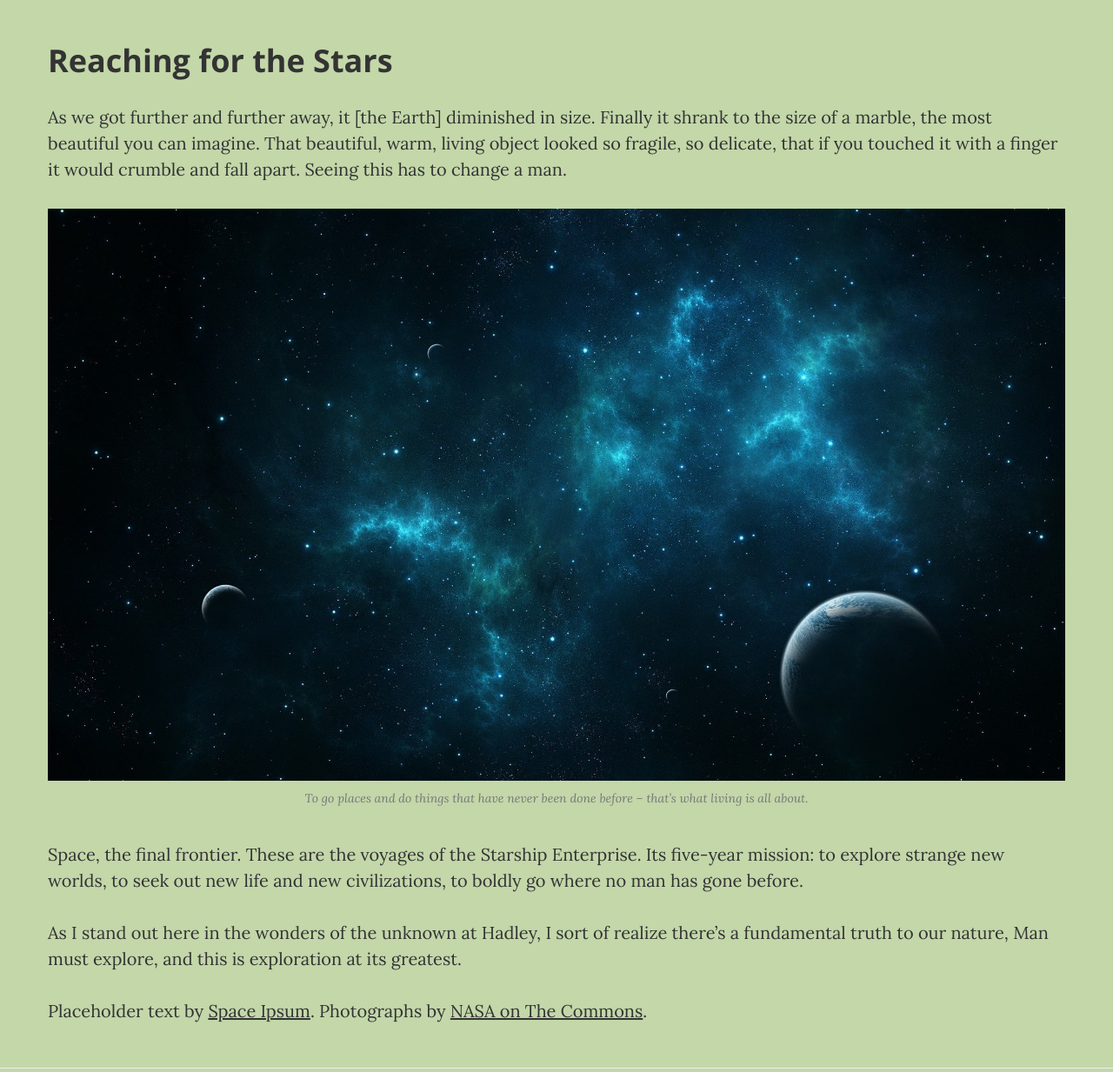
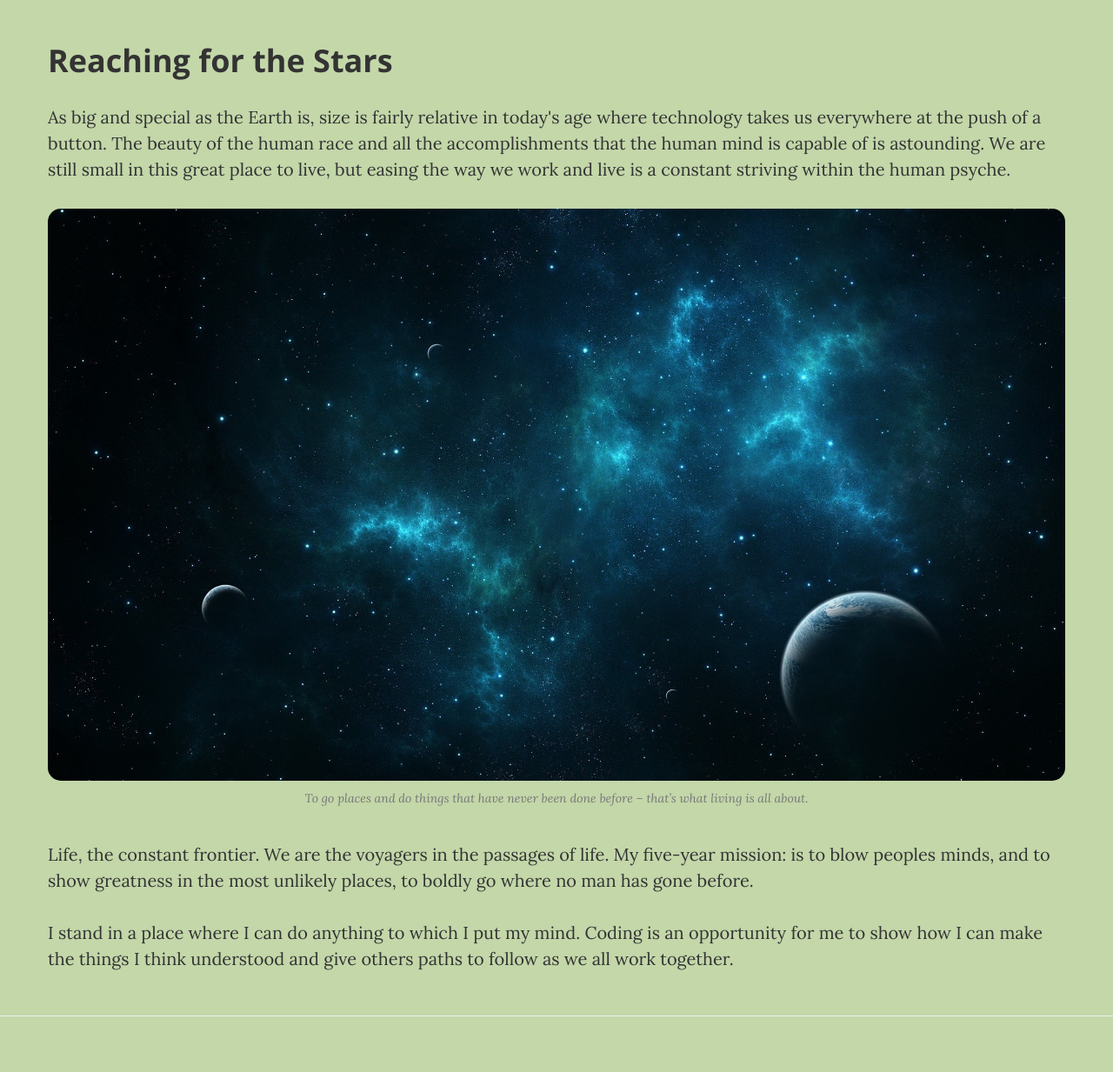
Before and after one commit to douglaskiel/douglaskiel.github.io, a website: page myjourney.html in a window 1280 px wide. Shown: the part 3135-4368 px from the top of the page at 87% size. Drawn offline with nearby package versions, Linux system fonts and the light colour scheme.

Commit message:
journey changes

```diff
--- a/myjourney.html
+++ b/myjourney.html
@@ -149,18 +149,17 @@
 
                     <h2 class="section-heading">Reaching for the Stars</h2>
 
-                    <p>As we got further and further away, it [the Earth] diminished in size. Finally it shrank to the size of a marble, the most beautiful you can imagine. That beautiful, warm, living object looked so fragile, so delicate, that if you touched it with a finger it would crumble and fall apart. Seeing this has to change a man.</p>
+                    <p>As big and special as the Earth is, size is fairly relative in today's age where technology takes us everywhere at the push of a button. The beauty of the human race and all the accomplishments that the human mind is capable of is astounding.  We are still small in this great place to live, but easing the way we work and live is a constant striving within the human psyche.</p>
 
                     <a href="#">
-                        <img class="img-responsive" src="img/blue-universe-fantasy.jpg" alt="">
+                        <img class="img-responsive" src="img/blue-universe-fantasy.jpg" style="border-radius: 15px;">
                     </a>
                     <span class="caption text-muted">To go places and do things that have never been done before – that’s what living is all about.</span>
 
-                    <p>Space, the final frontier. These are the voyages of the Starship Enterprise. Its five-year mission: to explore strange new worlds, to seek out new life and new civilizations, to boldly go where no man has gone before.</p>
+                    <p>Life, the constant frontier. We are the voyagers in the passages of life. My five-year mission: is to blow peoples minds, and to show greatness in the most unlikely places, to boldly go where no man has gone before.</p>
 
-                    <p>As I stand out here in the wonders of the unknown at Hadley, I sort of realize there’s a fundamental truth to our nature, Man must explore, and this is exploration at its greatest.</p>
+                    <p>I stand in a place where I can do anything to which I put my mind. Coding is an opportunity for me to show how I can make the things I think understood and give others paths to follow as we all work together.</p>
 
-                    <p>Placeholder text by <a href="http://spaceipsum.com/">Space Ipsum</a>. Photographs by <a href="https://www.flickr.com/photos/nasacommons/">NASA on The Commons</a>.</p>
                 </div>
               </div>
             </div>
```
